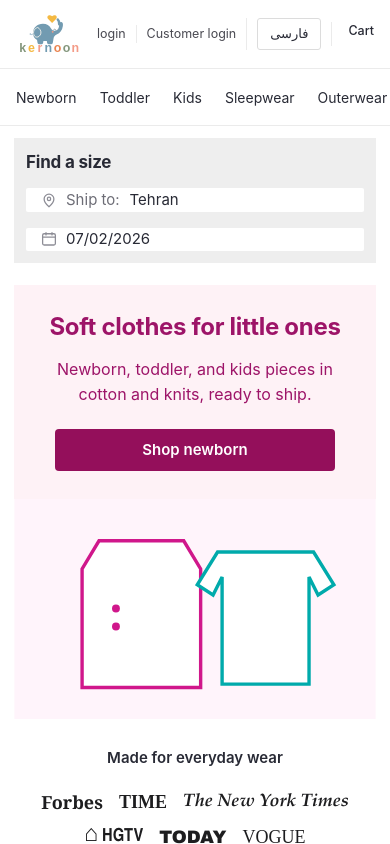
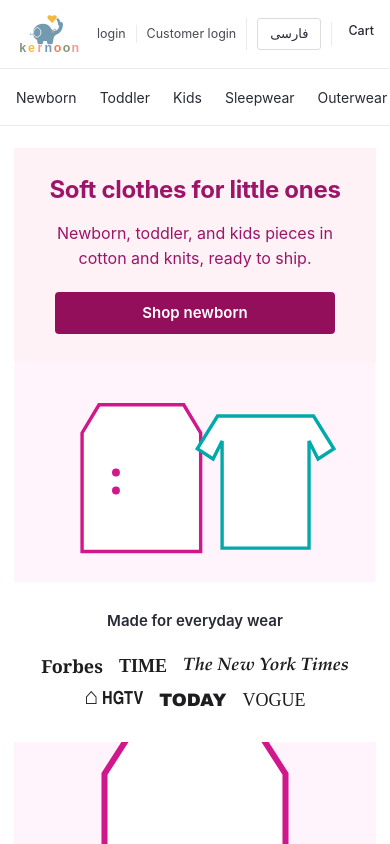
Before and after one commit to hadimojak/kernoon-front, a React (Vite) app: page /home in a window 390 px wide. Shown: the top 844 px of the page. Built offline with nearby package versions, Linux system fonts and the light colour scheme.

Commit message:
remove unsed part

```diff
--- a/src/App.tsx
+++ b/src/App.tsx
@@ -26,8 +26,8 @@ function SellerPanelRoute() {
 export default function App() {
   return (
     <Routes>
-      <Route path="/" element={<HomePage key="guest" />} />
-      <Route path="/home" element={<HomePage key="logged-in" loggedIn />} />
+      <Route path="/" element={<HomePage />} />
+      <Route path="/home" element={<HomePage />} />
       <Route path="/product" element={<ProductPage />} />
       <Route path="/profile" element={<ProfilePage />} />
       <Route path="/orders" element={<OrdersPage />} />
--- a/src/auth/session.ts
+++ b/src/auth/session.ts
@@ -15,6 +15,8 @@ export type SessionUser = {
 type StoredSession = {
   accessToken?: string
   refreshToken?: string
+  expiresIn?: number
+  accessExpiresAt?: number
   user?: Partial<SessionUser> & { role?: AccountRole }
 }
 
--- a/src/pages/HomePage.tsx
+++ b/src/pages/HomePage.tsx
@@ -1,13 +1,10 @@
-import { useEffect, useState, type FormEvent } from 'react'
+import { useEffect } from 'react'
 import { Link } from 'react-router-dom'
-import { sessionDisplayName } from '../auth/session'
 import { Footer } from '../components/Footer'
 import { Header } from '../components/Header'
-import { CalendarIcon } from '../components/icons/CalendarIcon'
 import { FacebookIcon } from '../components/icons/FacebookIcon'
 import { InstagramIcon } from '../components/icons/InstagramIcon'
 import { LinkedInIcon } from '../components/icons/LinkedInIcon'
-import { PinIcon } from '../components/icons/PinIcon'
 import { PinterestIcon } from '../components/icons/PinterestIcon'
 import { StarIcon } from '../components/icons/StarIcon'
 import { StoreIcon } from '../components/icons/StoreIcon'
@@ -48,31 +45,12 @@ const instagramPosts = [
   '/clothes/sleep.svg',
 ]
 
-function formatDeliveryDate(value: string) {
-  const [year, month, day] = value.split('-').map(Number)
-  if (!year || !month || !day) return ''
-  const mm = String(month).padStart(2, '0')
-  const dd = String(day).padStart(2, '0')
-  return `${mm}/${dd}/${year}`
-}
-
-type HomePageProps = {
-  loggedIn?: boolean
-}
-
-export default function HomePage({ loggedIn = false }: HomePageProps) {
+export default function HomePage() {
   const { t, lang } = useI18n()
-  const signedIn = loggedIn || Boolean(sessionDisplayName())
-  const [place, setPlace] = useState(signedIn ? 'Tehran' : '')
-  const [date, setDate] = useState(signedIn ? '2026-07-02' : '')
 
   useEffect(() => {
     document.title = t('home.title')
   }, [t])
-
-  function handleSearch(event: FormEvent<HTMLFormElement>) {
-    event.preventDefault()
-  }
 
   return (
     <div className="home">
@@ -80,35 +58,6 @@ export default function HomePage({ loggedIn = false }: HomePageProps) {
 
       <main>
         <div className="home-frame">
-          <form className="home-search" onSubmit={handleSearch}>
-            <p className="home-search__title">{t('home.searchTitle')}</p>
-            <div className="home-search__fields">
-              <label className="home-search__field">
-                <PinIcon className="home-search__icon" />
-                <span className="home-search__prefix">{t('home.shipTo')}</span>
-                <input
-                  value={place}
-                  onChange={(event) => setPlace(event.target.value)}
-                  placeholder={t('home.shipPlaceholder')}
-                  aria-label={t('home.shipTo')}
-                />
-              </label>
-              <label className="home-search__field">
-                <CalendarIcon className="home-search__icon" />
-                <span className={date ? 'home-search__value' : 'home-search__prefix'}>
-                  {date ? formatDeliveryDate(date) : t('home.neededBy')}
-                </span>
-                <input
-                  className="home-search__date"
-                  type="date"
-                  value={date}
-                  aria-label={t('home.neededBy')}
-                  onChange={(event) => setDate(event.target.value)}
-                />
-              </label>
-            </div>
-          </form>
-
           <section className="home-hero" aria-labelledby="hero-title">
             <div className="home-hero__copy">
               <h1 id="hero-title">{t('home.heroTitle')}</h1>
--- a/src/pages/LoginPage.tsx
+++ b/src/pages/LoginPage.tsx
@@ -7,7 +7,6 @@ import {
   requestEmailCode,
   requestPhoneCode,
 } from '../api/account'
-import { saveSession } from '../auth/session'
 import { AuthLayout } from '../components/AuthLayout'
 import { PasswordInput } from '../components/PasswordInput'
 import { useI18n } from '../i18n/useI18n'
@@ -46,8 +45,7 @@ export default function LoginPage() {
     setPending(true)
     try {
       if (method === 'password') {
-        const session = await loginWithPassword(username, password)
-        saveSession(session)
+        await loginWithPassword(username, password)
         navigate('/home')
         return
       }
@@ -59,11 +57,8 @@ export default function LoginPage() {
         return
       }
 
-      const session =
-        method === 'phone'
-          ? await loginWithPhone(phone, code)
-          : await loginWithEmail(email, code)
-      saveSession(session)
+      if (method === 'phone') await loginWithPhone(phone, code)
+      else await loginWithEmail(email, code)
       navigate('/home')
     } catch (caught) {
       setError(caught instanceof Error ? caught.message : t('auth.loginError'))
--- a/src/pages/SellerLoginPage.tsx
+++ b/src/pages/SellerLoginPage.tsx
@@ -7,7 +7,7 @@ import {
   requestSellerEmailCode,
   requestSellerPhoneCode,
 } from '../api/account'
-import { canOpenSellerPanel, saveSession } from '../auth/session'
+import { canOpenSellerPanel } from '../auth/session'
 import { AuthLayout } from '../components/AuthLayout'
 import { PasswordInput } from '../components/PasswordInput'
 import { useI18n } from '../i18n/useI18n'
@@ -69,7 +69,6 @@ export default function SellerLoginPage() {
         setError(t('auth.loginError'))
         return
       }
-      saveSession(session)
       navigate('/seller-panel')
     } catch (caught) {
       setError(caught instanceof Error ? caught.message : t('auth.loginError'))
--- a/src/pages/SignupPage.tsx
+++ b/src/pages/SignupPage.tsx
@@ -1,7 +1,6 @@
 import { useState, type FormEvent } from 'react'
 import { Link, useNavigate } from 'react-router-dom'
 import { signup } from '../api/account'
-import { saveSession } from '../auth/session'
 import { AuthLayout } from '../components/AuthLayout'
 import { PasswordInput } from '../components/PasswordInput'
 import { useI18n } from '../i18n/useI18n'
@@ -24,7 +23,7 @@ export default function SignupPage() {
     setError('')
     setPending(true)
     try {
-      const session = await signup({
+      await signup({
         firstName,
         lastName,
         username,
@@ -32,7 +31,6 @@ export default function SignupPage() {
         password,
         ...(email.trim() ? { email: email.trim() } : {}),
       })
-      saveSession(session)
       navigate('/home')
     } catch (caught) {
       setError(caught instanceof Error ? caught.message : t('auth.signupError'))
--- a/src/styles/pages/HomePage.css
+++ b/src/styles/pages/HomePage.css
@@ -7,80 +7,6 @@
   max-width: 1280px;
   margin: 0 auto;
   padding: 0 24px 8px;
-}
-
-.home-search {
-  display: flex;
-  align-items: center;
-  gap: 28px;
-  margin-top: 18px;
-  padding: 16px 22px;
-  background: #eeeeee;
-}
-
-.home-search__title {
-  flex: none;
-  font-size: 20px;
-  font-weight: 700;
-  letter-spacing: -0.2px;
-}
-
-.home-search__fields {
-  display: flex;
-  flex: 1;
-  gap: 16px;
-  min-width: 0;
-}
-
-.home-search__field {
-  position: relative;
-  display: flex;
-  align-items: center;
-  gap: 8px;
-  flex: 1;
-  min-width: 0;
-  height: 46px;
-  padding: 0 14px;
-  background: #fff;
-  border-radius: 2px;
-  color: #6d6d76;
-}
-
-.home-search__icon {
-  flex: none;
-  color: #8d8d96;
-}
-
-.home-search__prefix,
-.home-search__value {
-  flex: none;
-  font-size: 15px;
-}
-
-.home-search__value {
-  color: var(--ink);
-}
-
-.home-search__field input {
-  min-width: 0;
-  width: 100%;
-  border: 0;
-  background: transparent;
-  color: var(--ink);
-  font-size: 15px;
-}
-
-.home-search__field input:focus {
-  outline: none;
-}
-
-.home-search__date {
-  position: absolute;
-  inset: 0;
-  width: 100%;
-  height: 100%;
-  opacity: 0;
-  cursor: pointer;
 }
 
 .home-hero,
@@ -456,8 +382,6 @@
 }
 
 @media (max-width: 980px) {
-  .home-search,
-  .home-search__fields,
   .home-hero,
   .home-split,
   .home-follow {
@@ -491,16 +415,6 @@
 @media (max-width: 640px) {
   .home-frame {
     padding: 0 14px 8px;
-  }
-
-  .home-search {
-    gap: 12px;
-    margin-top: 12px;
-    padding: 12px;
-  }
-
-  .home-search__title {
-    font-size: 17px;
   }
 
   .home-reviews ul,
```
Also changed, not shown: src/api/account.ts (+34 -39 lines), src/api/client.ts (added, +120 -0 lines).
